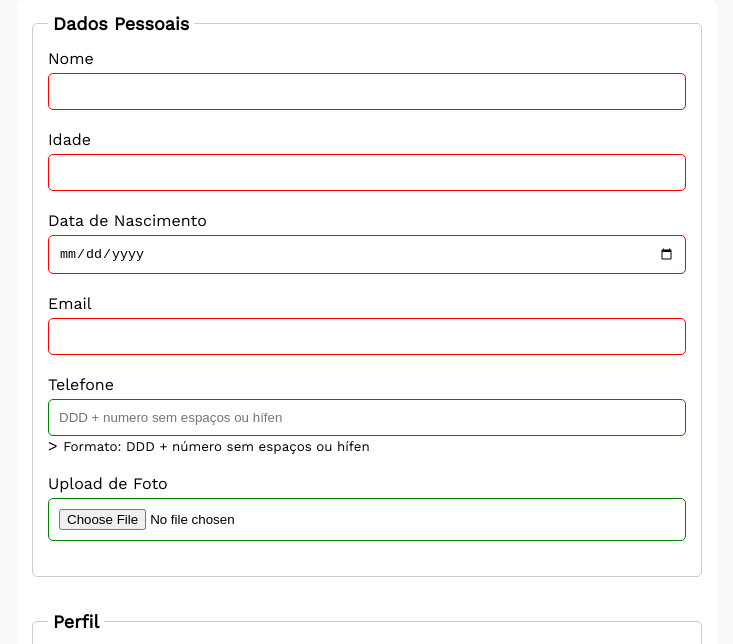
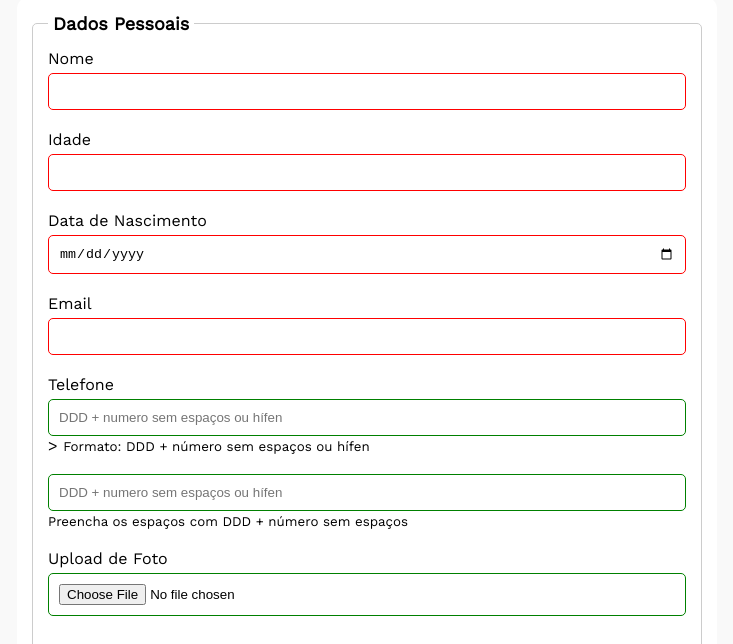
Before and after one commit to hrq-zmd/culturama-frontend-alura, a plain HTML site: page index.html in a window 1280 px wide. Shown: the part 146-790 px from the top of the page, without its empty margins (273-1006 px from the left). Drawn offline with nearby package versions, Linux system fonts and the light colour scheme.

```diff
--- a/index.html
+++ b/index.html
@@ -45,6 +45,8 @@
                     <label for="phoneNumber">Telefone</label>
                     <input id="phoneNumber" type="tel" name="userPhoneNumber" pattern="[0-9]{11}" placeholder="DDD + numero sem espaços ou hífen" aria-describedby="phoneHelp">>
                     <small id="phoneHelp">Formato: DDD + número sem espaços ou hífen</small>
+                    <input id="phoneNumber" type="tel" name="userPhoneNumber" pattern="[0-9]{11}" placeholder="DDD + numero sem espaços ou hífen">
+                    <small id="phoneHelp">Preencha os espaços com DDD + número sem espaços</small>
                     <br>
 
                     <label for="photo">Upload de Foto</label>
```
